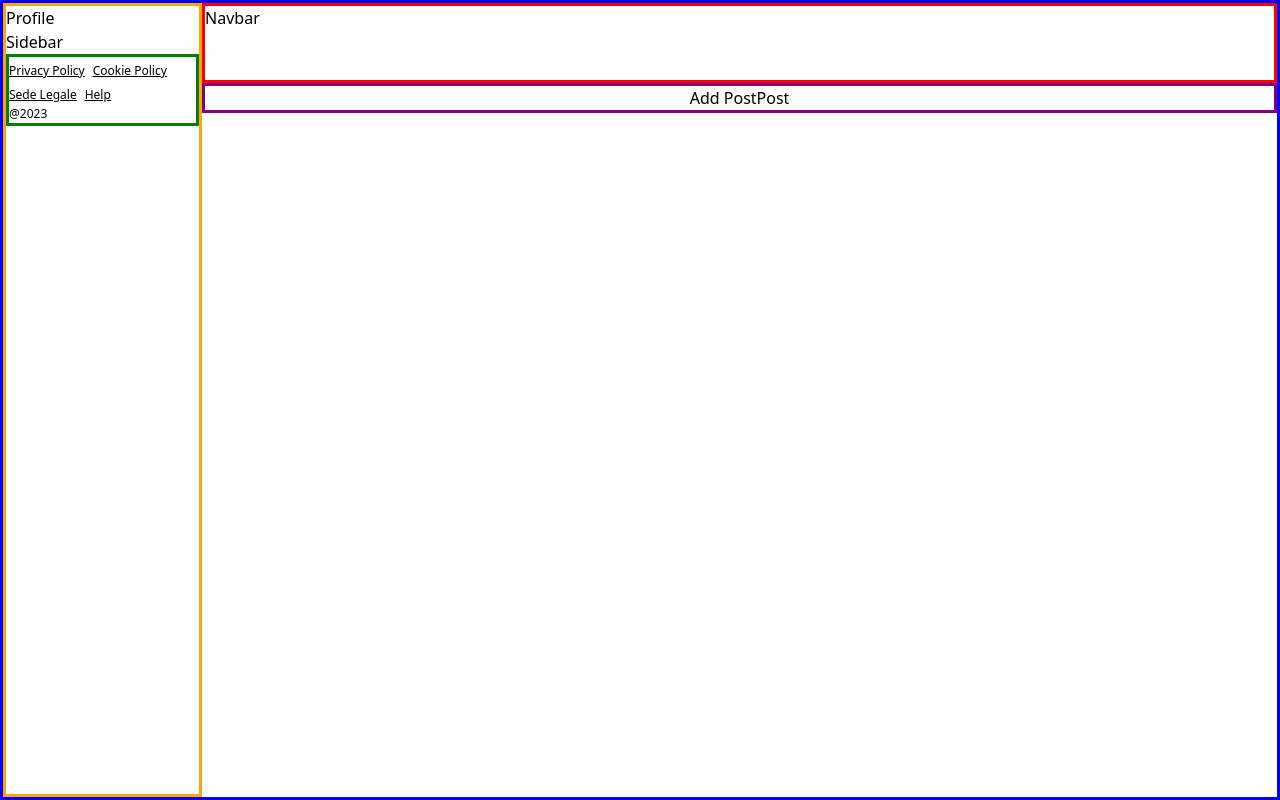
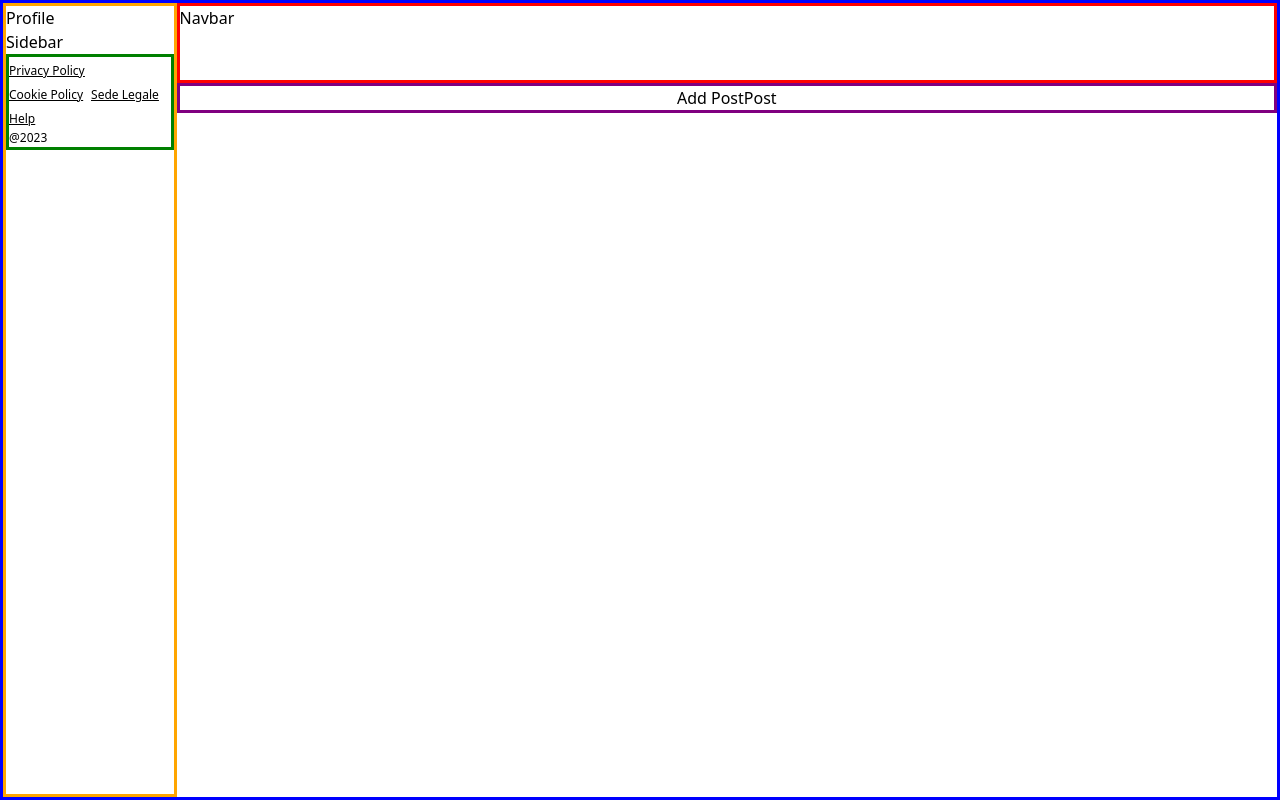
Before and after one commit to ninopulvi90/end-term-opinno-project, a React (Vite) app: page /home in a window 1280 px wide. Built offline with nearby package versions, Linux system fonts and the light colour scheme.

Commit message:
tailwind su home

```diff
--- a/src/pages/Home.css
+++ b/src/pages/Home.css
@@ -1,7 +1,7 @@
 main{
     display: flex;
     flex-direction: row;
-    max-width: 1600px;
+    /* max-width: 1600px; */
     border: 3px solid blue;
     min-height: 100vh;
     width: 100%;
@@ -16,7 +16,7 @@ main{
     display: flex;
     flex-direction: column;
     align-items: center;
-    width: calc(100vw - 200px);
+    width: 100%;
 }
 
 nav{
@@ -31,5 +31,4 @@ nav{
     align-items: center;
     border: 3px solid purple;
     width: 100%;
-    max-width: 1400px;
 }
--- a/src/pages/Home.jsx
+++ b/src/pages/Home.jsx
@@ -3,7 +3,7 @@ import Footer from '../components/Footer';
 
 export default function(){
     return (
-        <main>
+        <main className='container'>
             <div className="menu_laterale">
                 <div>Profile</div>
                 <div>Sidebar</div>
```
